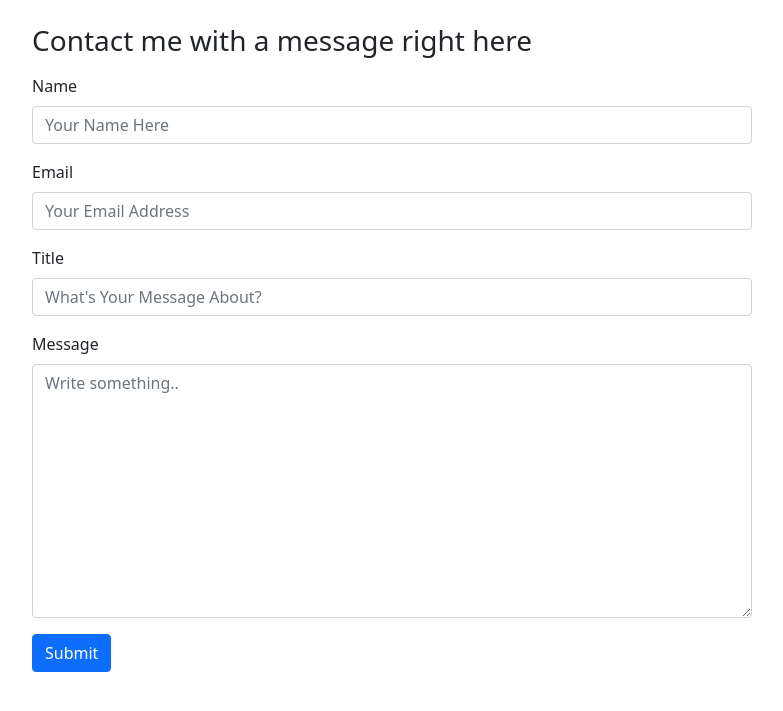
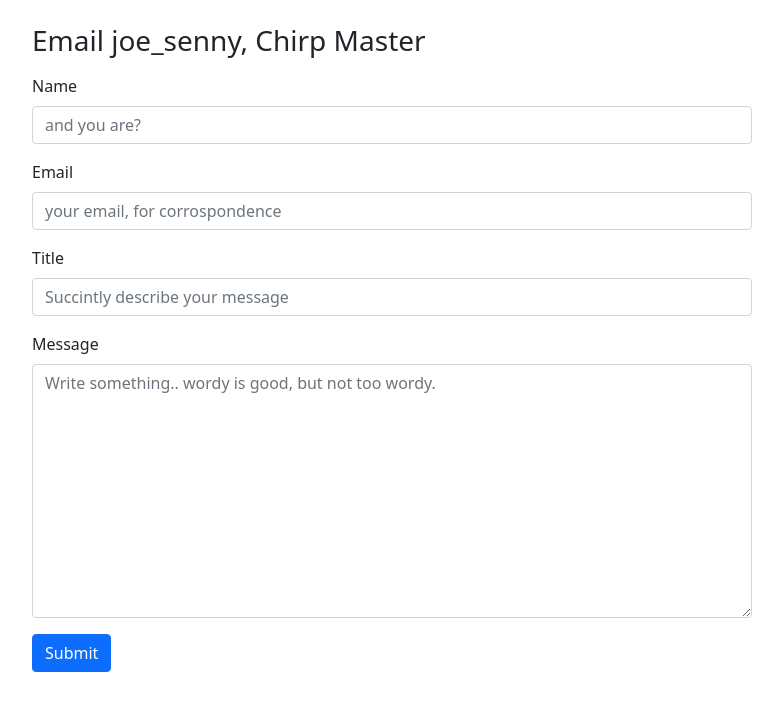
Before and after one commit to Joesenny/chirpv2, a Flask app: page /contact in a window 1280 px wide. Shown: the part 56-767 px from the top of the page, without its empty margins (248-1031 px from the left). Run offline with Flask 3, Linux system fonts and the light colour scheme.

Commit message:
working message page

```diff
--- a/app.py
+++ b/app.py
@@ -14,12 +14,12 @@ app = Flask(__name__)
 from flask_mail import Mail, Message as EmailMessage
 
 
-app.config['MAIL_SERVER'] = 'smtp.mail.yahoo.com'
+app.config['MAIL_SERVER'] = 'smtp.gmail.com'
 app.config['MAIL_PORT'] = 465
-app.config['MAIL_USE_TLS'] = True
-app.config['MAIL_USE_SSL'] = False
-app.config['MAIL_USERNAME'] = 'joesennyblog@yahoo.com'
-app.config['MAIL_PASSWORD'] = 'joesennyblog2023'
+app.config['MAIL_USE_SSL'] = True
+app.config['MAIL_USERNAME'] = 'joe.w.senny@gmail.com'
+app.config['MAIL_PASSWORD'] = 'herjibqoipqxsigq'
+app.config['MAIL_DEFAULT_SENDER'] = '<your-email-address>'
 
 
 mail = Mail(app)
@@ -115,18 +115,21 @@ def contact():
         # Send email
         msg = EmailMessage(
             subject=f"New Message from {sender}: {title}",
-            recipients=["joesennyblog@yahoo.com"],
+            recipients=["joe.w.senny@gmail.com"],
             body=f"Name: {sender}\nEmail: {email}\nTitle: {title}\n\n{message_content}",
             reply_to=email
         )
 
-        mail.send(msg)
+        try:
+            mail.send(msg)
+        except:
+            flash("An error occurred while sending the message. Please try again later.", "error")
+            return redirect(url_for('contact'))
 
         flash("Message sent. Thanks for reaching out!")
         return redirect(url_for('index'))
 
     return render_template('contact.html')
-
 
 @app.route('/signup', methods=['GET', 'POST'])
 def register():
--- a/templates/contact.html
+++ b/templates/contact.html
@@ -1,19 +1,21 @@
 {% extends 'base.html' %}
 {% block content %}
+
 <div class="container">
   <div class="row justify-content-center">
     <div class="col-md-8">
       <form action="{{url_for('contact')}}" method="POST">
         <div class="mb-3">
-          <h3>Contact me with a message right here</h3>
+          <h3>Email joe_senny, Chirp Master</h3>
         </div>
+
         <div class="mb-3">
           <label for="name" class="form-label">Name</label>
           <input
             type="text"
             name="name"
             class="form-control"
-            placeholder="Your Name Here"
+            placeholder="and you are?"
             required
           />
         </div>
@@ -23,7 +25,7 @@
             type="email"
             name="email"
             class="form-control"
-            placeholder="Your Email Address"
+            placeholder="your email, for corrospondence"
             required
           />
         </div>
@@ -33,7 +35,7 @@
             type="text"
             name="title"
             class="form-control"
-            placeholder="What's Your Message About?"
+            placeholder="Succintly describe your message"
             required
           />
         </div>
@@ -44,7 +46,7 @@
             cols="30"
             rows="10"
             class="form-control"
-            placeholder="Write something.."
+            placeholder="Write something.. wordy is good, but not too wordy."
             required
           ></textarea>
         </div>
--- a/templates/contribute.html
+++ b/templates/contribute.html
@@ -13,7 +13,7 @@
             type="text"
             name="title"
             class="form-control"
-            placeholder="Title of your Chirp"
+            placeholder="Chirp Title"
             required
           />
         </div>
@@ -24,12 +24,12 @@
             cols="50"
             rows="10"
             class="form-control"
-            placeholder="Main content of your Chirp"
+            placeholder="Chirp Content"
             required
           ></textarea>
         </div>
         <div class="mb-3">
-          <input type="submit" value="Share Story" class="btn btn-primary" />
+          <input type="submit" value="Post Chirp" class="btn btn-primary" />
         </div>
       </form>
     </div>
```
Also changed, not shown: the.db.
